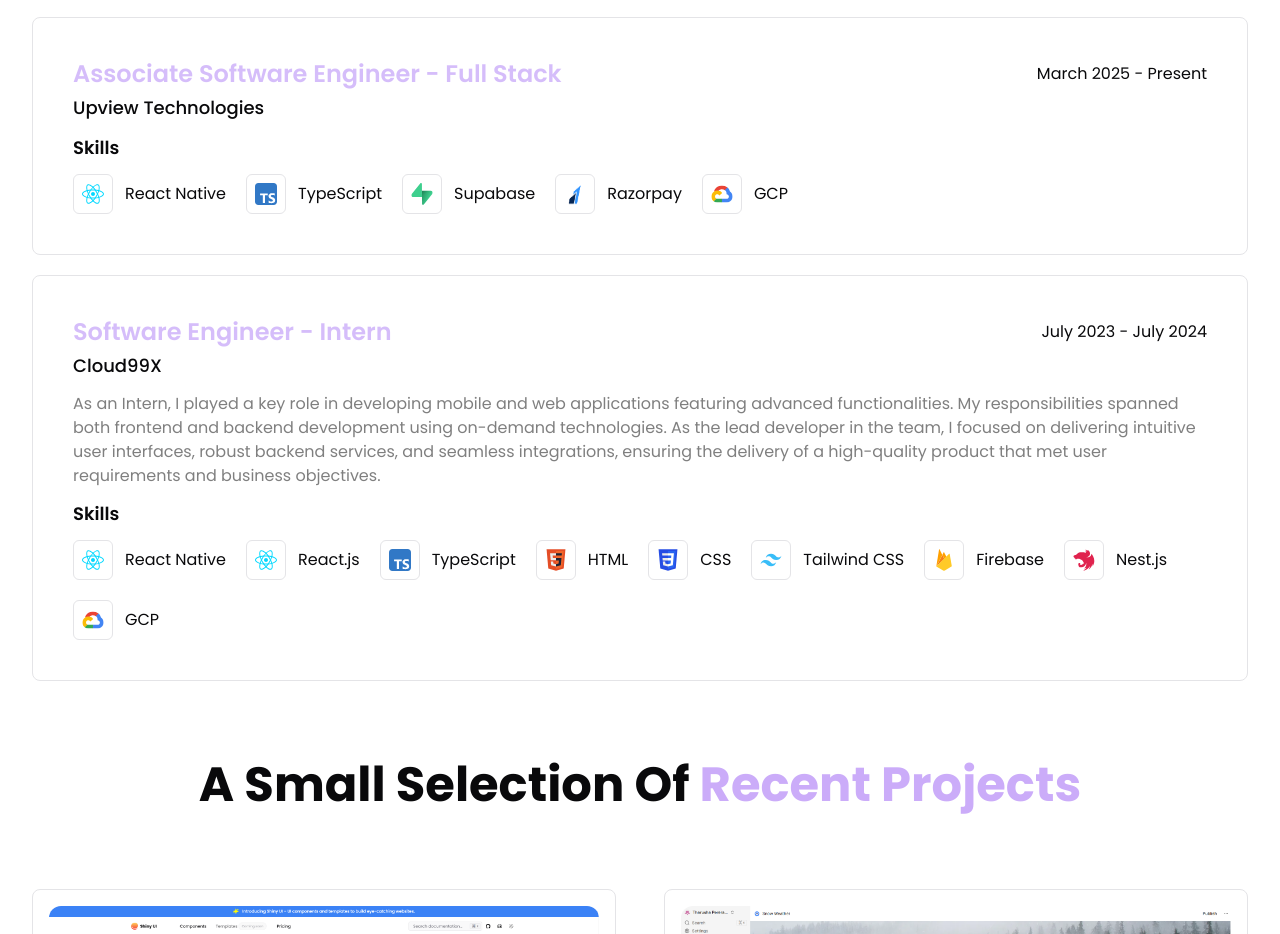
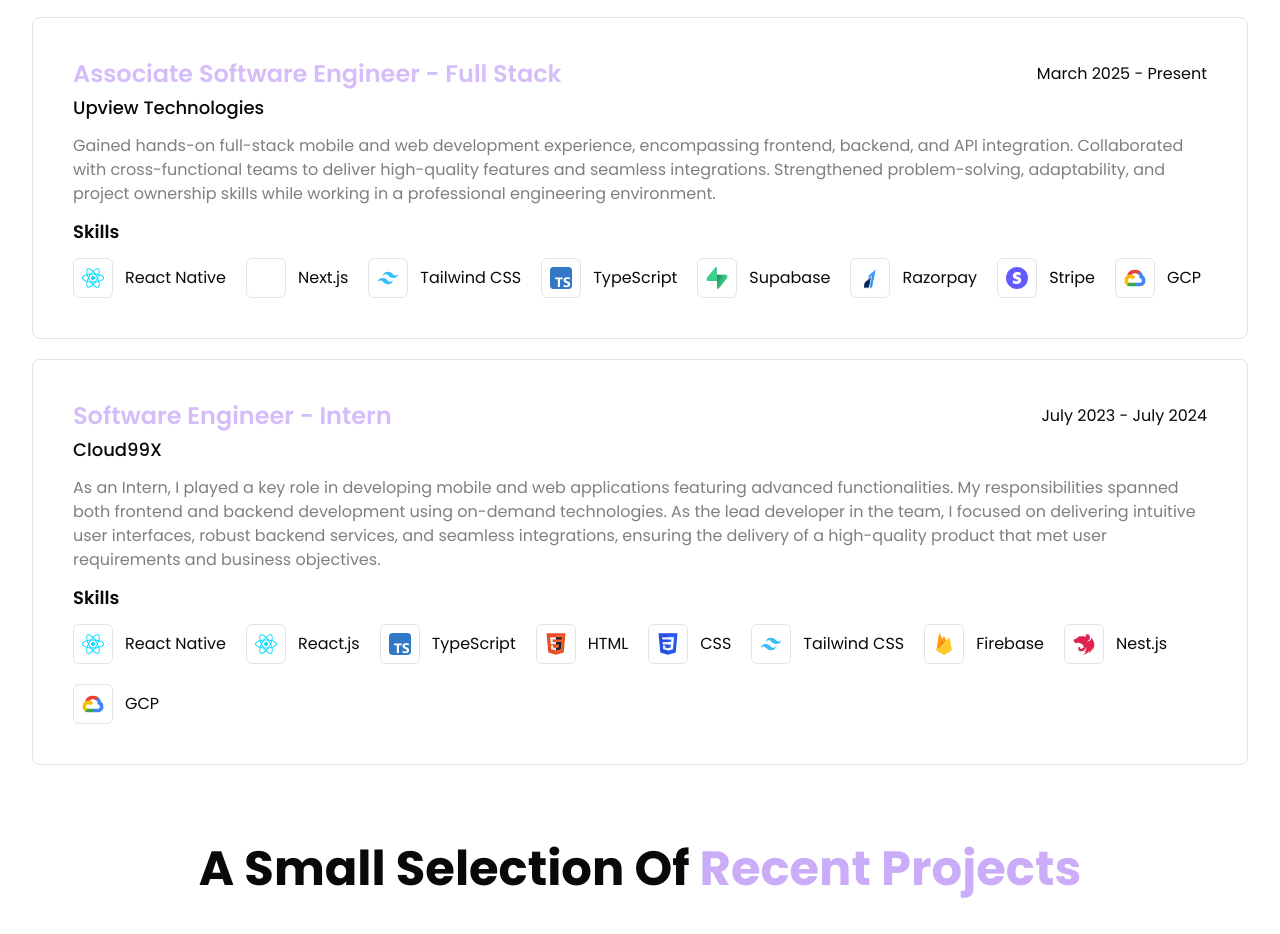
Before and after one commit to TharushaRehan/portfolio-new, a Next.js app: page / in a window 1280 px wide. Shown: the part 780-1714 px from the top of the page. Built offline with nearby package versions, Linux system fonts and the light colour scheme.

Commit message:
Update Hero component download link and enhance work experience description

```diff
--- a/components/Hero.tsx
+++ b/components/Hero.tsx
@@ -14,7 +14,7 @@ const Hero = () => {
   //
   const handleDownload = () => {
     window.open(
-      "https://drive.google.com/file/d/1KMtotwnBI_89eDBrikygpyBg7xHNytuE/view?usp=sharing",
+      "https://drive.google.com/file/d/13X8n5rjs1VfvZV1J3aXSCgsw0UbU2qq-/view?usp=sharing",
       "_blank"
     );
   };
--- a/data/index.ts
+++ b/data/index.ts
@@ -262,12 +262,20 @@ export const workExperience = [
     id: 1,
     title: "Associate Software Engineer - Full Stack",
     company: "Upview Technologies",
-    desc: "",
+    desc: "Gained hands-on full-stack mobile and web development experience, encompassing frontend, backend, and API integration. Collaborated with cross-functional teams to deliver high-quality features and seamless integrations. Strengthened problem-solving, adaptability, and project ownership skills while working in a professional engineering environment.",
     year: "March 2025 - Present",
     skills: [
       {
         label: "React Native",
         img: "/re.svg",
+      },
+      {
+        label: "Next.js",
+        img: "/next.svg",
+      },
+      {
+        label: "Tailwind CSS",
+        img: "/tail.svg",
       },
       {
         label: "TypeScript",
@@ -280,6 +288,10 @@ export const workExperience = [
       {
         label: "Razorpay",
         img: "/razorpaypng.png",
+      },
+      {
+        label: "Stripe",
+        img: "/stripe.svg",
       },
       {
         label: "GCP",
```
